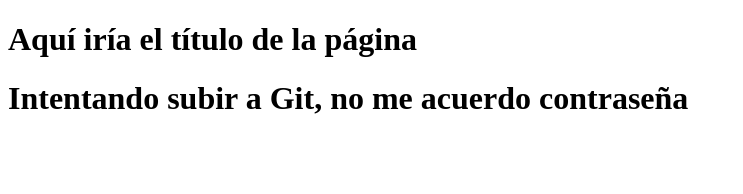
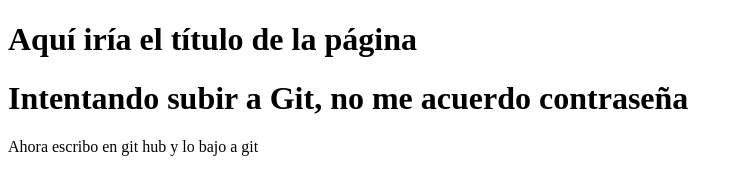
Before and after one commit to AntwonioM/Curso-Git-de-p-ldoras-inform-tica, a plain HTML site: page index.html in a window 1280 px wide. Shown: the whole page, without its empty margins (0-743 px from the left). Drawn offline with Linux system fonts and the light colour scheme.

Commit message:
Update index.html

```diff
--- a/index.html
+++ b/index.html
@@ -8,5 +8,6 @@
 <body>
     <h1>Aquí iría el título de la página </h1>
     <h1>Intentando subir a Git, no me acuerdo contraseña</h1>
+    <p>Ahora escribo en git hub y lo bajo a git</p>
 </body>
 </html>
```
